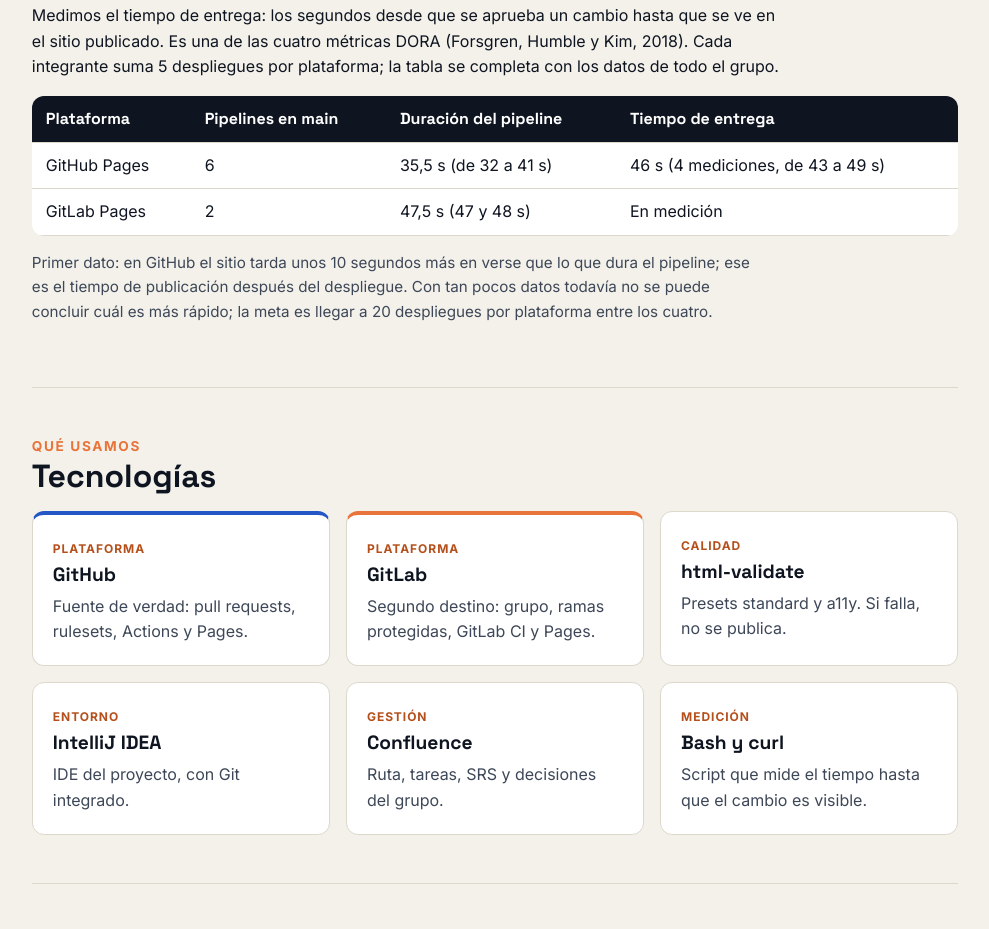
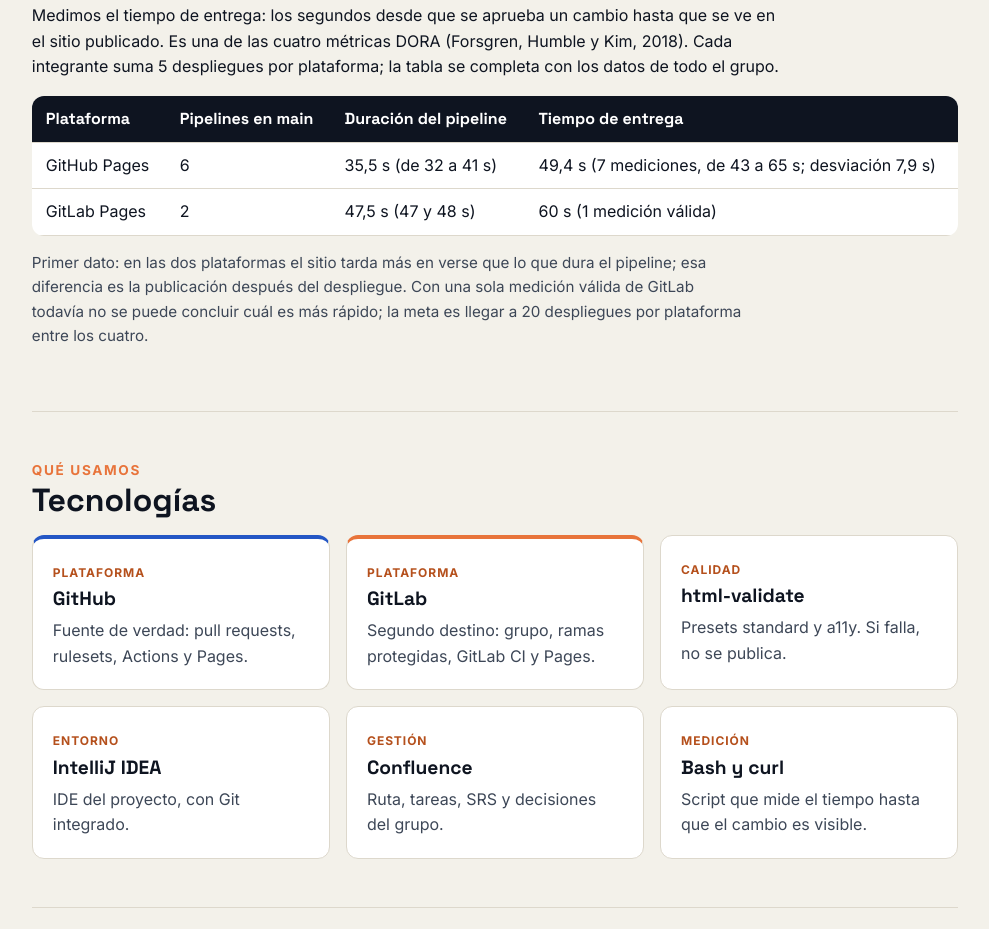
Before and after one commit to jhon-avila135/investigacion-versionamiento, a plain HTML site: page public/index.html in a window 1280 px wide. Shown: the part 3375-4304 px from the top of the page, without its empty margins (145-1134 px from the left). Drawn offline with Linux system fonts and the light colour scheme.

Commit message:
docs: actualiza los resultados con la primera medición de GitLab

```diff
--- a/mediciones.csv
+++ b/mediciones.csv
@@ -5,3 +5,5 @@ fecha,plataforma,version,segundos
 2026-11-18_17:27:09,github,9fd6377,43
 2026-11-18_17:41:36,github,2de6f05,43
 2026-11-18_17:50:11,github,4f9ec9e,54
+2026-11-18_17:54:05,github,d29f00b,65
+2026-11-18_17:54:34,gitlab,d29f00bc,60
--- a/public/index.html
+++ b/public/index.html
@@ -121,12 +121,12 @@
             <tr><th scope="col">Plataforma</th><th scope="col">Pipelines en main</th><th scope="col">Duración del pipeline</th><th scope="col">Tiempo de entrega</th></tr>
           </thead>
           <tbody>
-            <tr><td>GitHub Pages</td><td>6</td><td>35,5 s (de 32 a 41 s)</td><td>46 s (4 mediciones, de 43 a 49 s)</td></tr>
-            <tr><td>GitLab Pages</td><td>2</td><td>47,5 s (47 y 48 s)</td><td>En medición</td></tr>
+            <tr><td>GitHub Pages</td><td>6</td><td>35,5 s (de 32 a 41 s)</td><td>49,4 s (7 mediciones, de 43 a 65 s; desviación 7,9 s)</td></tr>
+            <tr><td>GitLab Pages</td><td>2</td><td>47,5 s (47 y 48 s)</td><td>60 s (1 medición válida)</td></tr>
           </tbody>
         </table>
       </div>
-      <p class="nota">Primer dato: en GitHub el sitio tarda unos 10 segundos más en verse que lo que dura el pipeline; ese es el tiempo de publicación después del despliegue. Con tan pocos datos todavía no se puede concluir cuál es más rápido; la meta es llegar a 20 despliegues por plataforma entre los cuatro.</p>
+      <p class="nota">Primer dato: en las dos plataformas el sitio tarda más en verse que lo que dura el pipeline; esa diferencia es la publicación después del despliegue. Con una sola medición válida de GitLab todavía no se puede concluir cuál es más rápido; la meta es llegar a 20 despliegues por plataforma entre los cuatro.</p>
     </section>
 
     <section class="bloque" id="tecnologias">
```
Also changed, not shown: public/presentacion.html (+2 -2 lines).
